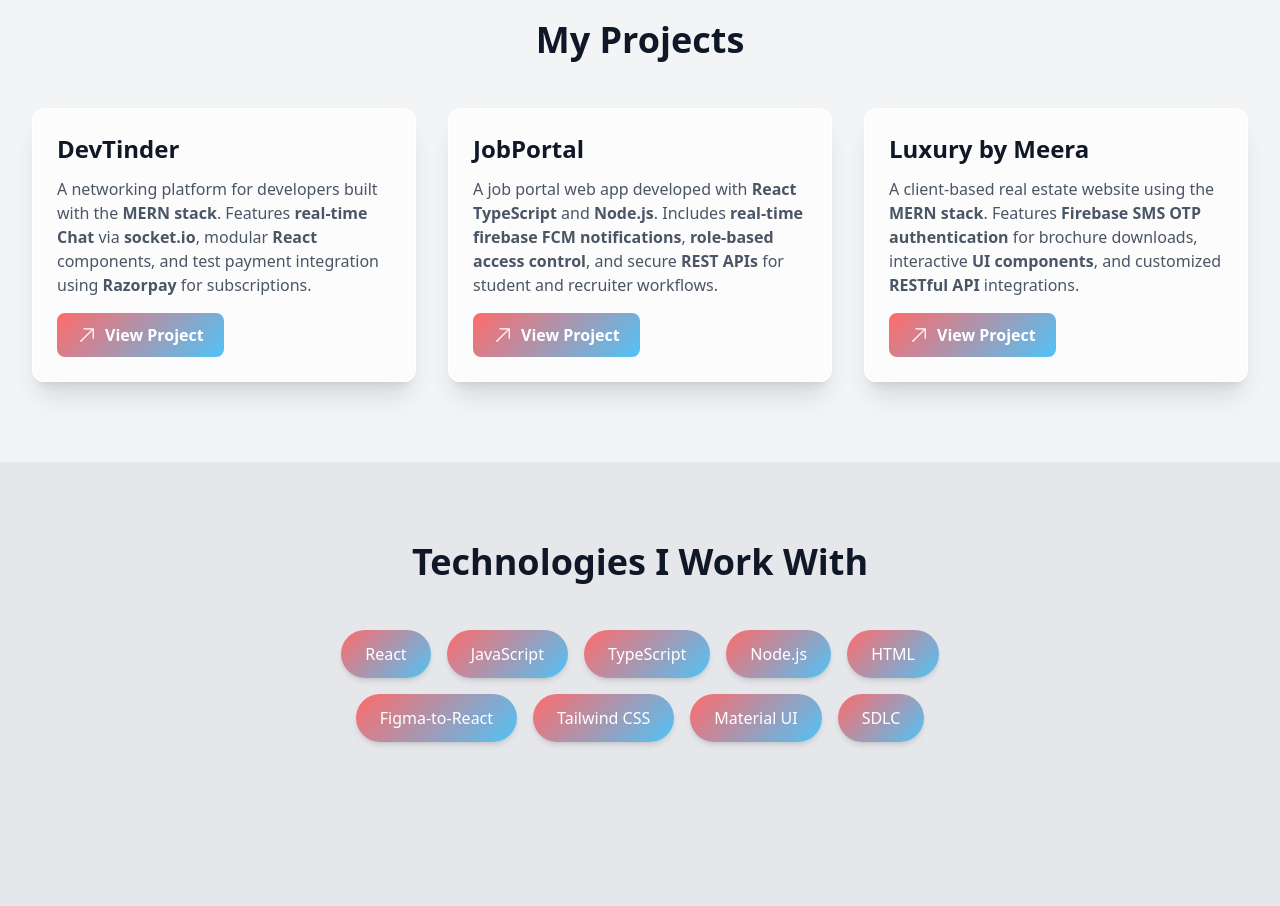
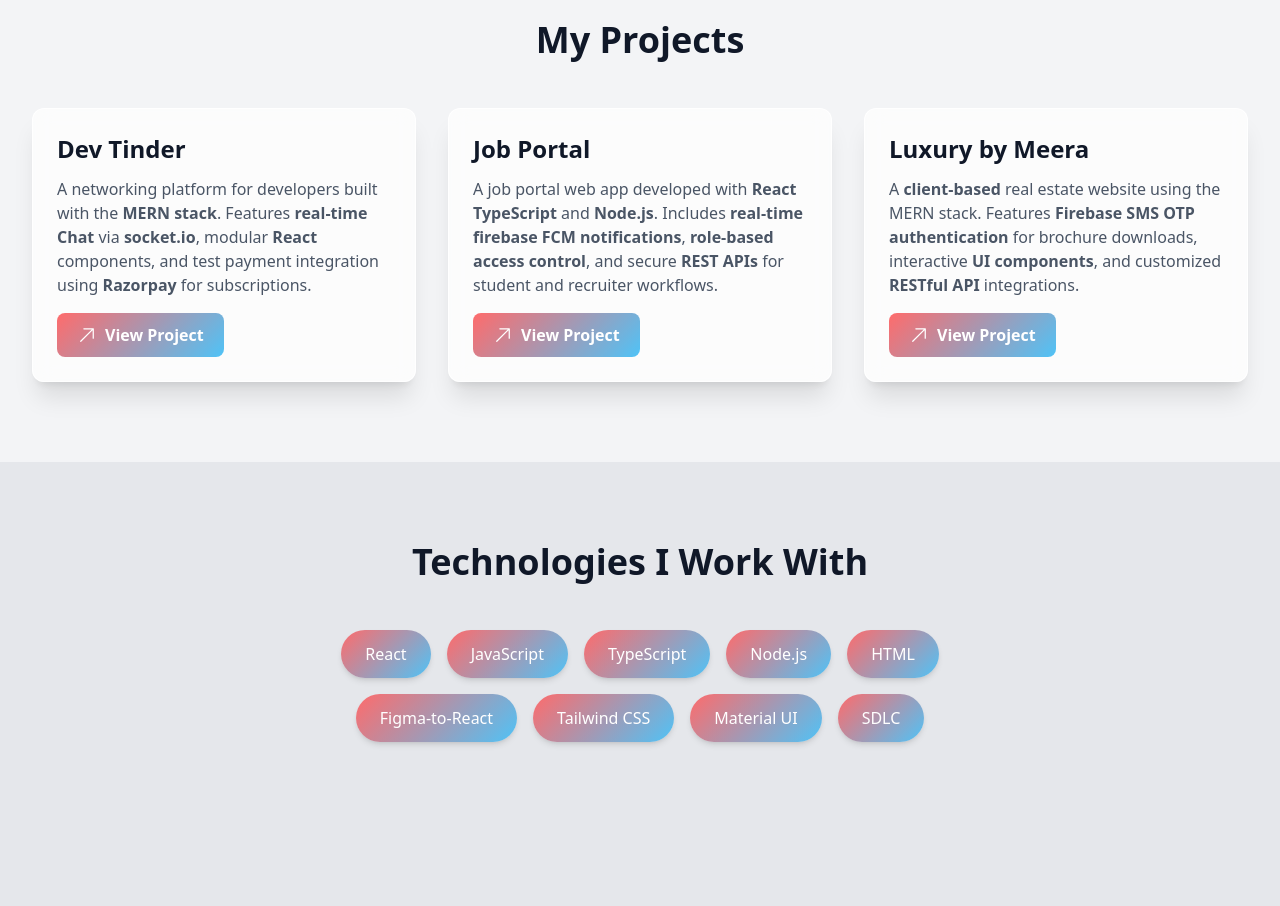
Before and after one commit to ranasauravsingh/my_portfolio, a React (Vite) app: page / in a window 1280 px wide. Shown: the part 1180-2086 px from the top of the page. Built offline with nearby package versions, Linux system fonts and the light colour scheme; no server answers.

Commit message:
[Refactor][Projects] minor text changes in project info

```diff
--- a/src/components/Projects.jsx
+++ b/src/components/Projects.jsx
@@ -5,7 +5,7 @@ import { MotionDiv, MotionH2 } from "../config/motion";
 const Projects = () => {
 	const projects = [
 		{
-			title: "DevTinder",
+			title: "Dev Tinder",
 			description: (
 				<>
 					A networking platform for developers built with the{" "}
@@ -21,7 +21,7 @@ const Projects = () => {
 			link: "https://devtinder.ranasauravsingh.site",
 		},
 		{
-			title: "JobPortal",
+			title: "Job Portal",
 			description: (
 				<>
 					A job portal web app developed with{" "}
@@ -45,8 +45,8 @@ const Projects = () => {
 			title: "Luxury by Meera",
 			description: (
 				<>
-					A client-based real estate website using the{" "}
-					<span className="font-bold">MERN stack</span>. Features{" "}
+					A <span className="font-bold">client-based</span> real
+					estate website using the MERN stack. Features{" "}
 					<span className="font-bold">
 						Firebase SMS OTP authentication
 					</span>{" "}
```
